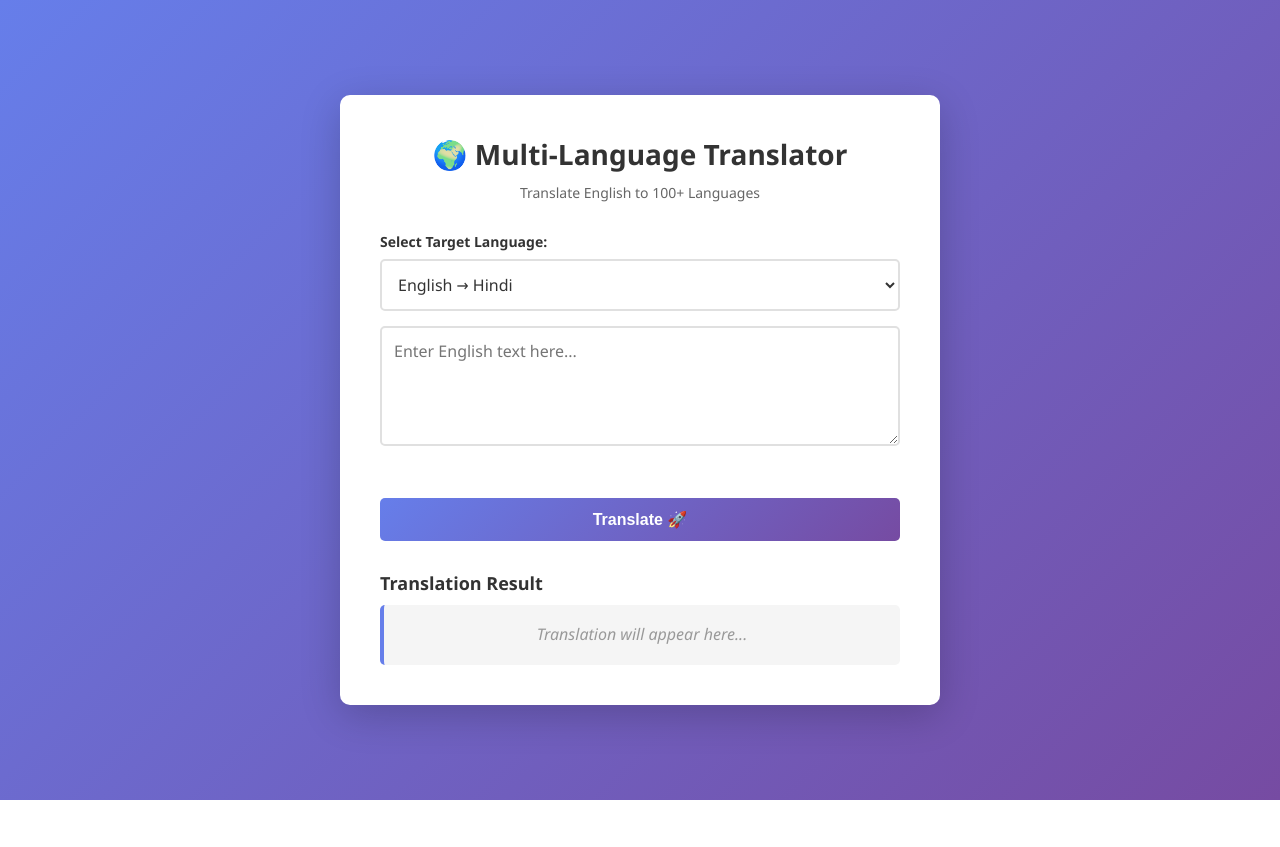
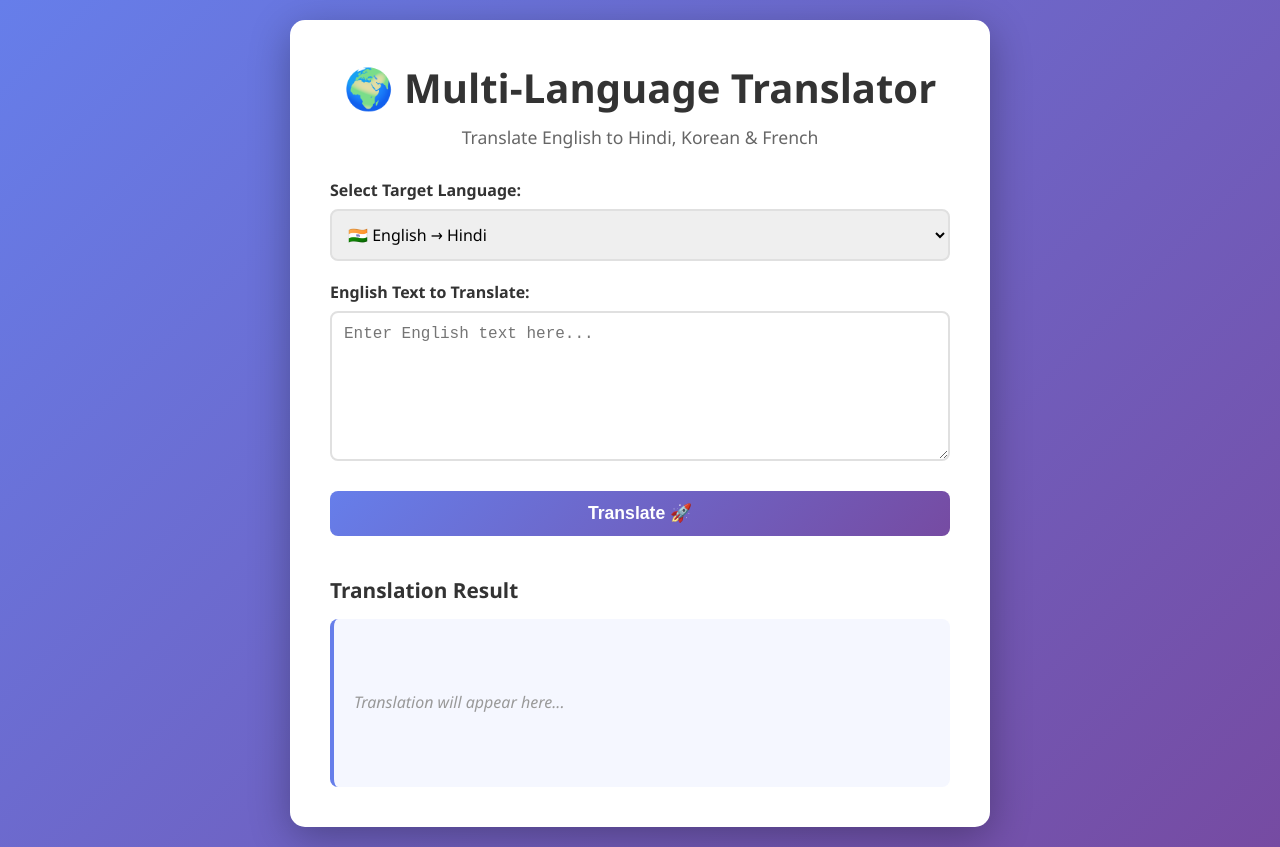
Before and after one commit to sukhvinderyadav0007/AI-TRANSLATOR-WEBAPP, a Flask app: page / in a window 1280 px wide. Before the commit the page ends 800 px from the top, so only its background shows below. Run offline with Flask 3, Linux system fonts and the light colour scheme.

Commit message:
Updated app.py and fixed model loading issue

```diff
--- a/app.py
+++ b/app.py
@@ -7,50 +7,11 @@ app = Flask(__name__, template_folder='templates', static_folder='static')
 models = {}
 tokenizers = {}
 
-# Model configurations for different language pairs
+# Model configurations for Hindi, Korean, and French
 LANGUAGE_MODELS = {
-    # Original languages
-    'chinese': 'Helsinki-NLP/opus-mt-en-zh',
-    'zh': 'Helsinki-NLP/opus-mt-en-zh',
-    'german': 'Helsinki-NLP/opus-mt-en-de',
-    'de': 'Helsinki-NLP/opus-mt-en-de',
-    'hindi': 'Helsinki-NLP/opus-mt-en-hi',
-    'hi': 'Helsinki-NLP/opus-mt-en-hi',
-    'korean': 'Helsinki-NLP/opus-mt-en-ko',
-    'ko': 'Helsinki-NLP/opus-mt-en-ko',
-    'spanish': 'Helsinki-NLP/opus-mt-en-es',
-    'es': 'Helsinki-NLP/opus-mt-en-es',
-    'french': 'Helsinki-NLP/opus-mt-en-fr',
-    'fr': 'Helsinki-NLP/opus-mt-en-fr',
-    'japanese': 'Helsinki-NLP/opus-mt-en-ja',
-    'ja': 'Helsinki-NLP/opus-mt-en-ja',
-    'russian': 'Helsinki-NLP/opus-mt-en-ru',
-    'ru': 'Helsinki-NLP/opus-mt-en-ru',
-    'arabic': 'Helsinki-NLP/opus-mt-en-ar',
-    'ar': 'Helsinki-NLP/opus-mt-en-ar',
-    'portuguese': 'Helsinki-NLP/opus-mt-en-pt',
-    'pt': 'Helsinki-NLP/opus-mt-en-pt',
-    # Additional 10 languages
-    'italian': 'Helsinki-NLP/opus-mt-en-it',
-    'it': 'Helsinki-NLP/opus-mt-en-it',
-    'turkish': 'Helsinki-NLP/opus-mt-en-tr',
-    'tr': 'Helsinki-NLP/opus-mt-en-tr',
-    'thai': 'Helsinki-NLP/opus-mt-en-th',
-    'th': 'Helsinki-NLP/opus-mt-en-th',
-    'vietnamese': 'Helsinki-NLP/opus-mt-en-vi',
-    'vi': 'Helsinki-NLP/opus-mt-en-vi',
-    'indonesian': 'Helsinki-NLP/opus-mt-en-id',
-    'id': 'Helsinki-NLP/opus-mt-en-id',
-    'polish': 'Helsinki-NLP/opus-mt-en-pl',
-    'pl': 'Helsinki-NLP/opus-mt-en-pl',
-    'dutch': 'Helsinki-NLP/opus-mt-en-nl',
-    'nl': 'Helsinki-NLP/opus-mt-en-nl',
-    'swedish': 'Helsinki-NLP/opus-mt-en-sv',
-    'sv': 'Helsinki-NLP/opus-mt-en-sv',
-    'greek': 'Helsinki-NLP/opus-mt-en-el',
-    'el': 'Helsinki-NLP/opus-mt-en-el',
-    'hungarian': 'Helsinki-NLP/opus-mt-en-hu',
-    'hu': 'Helsinki-NLP/opus-mt-en-hu'
+    'hi': 'Helsinki-NLP/opus-mt-en-hi',    # Hindi
+    'ko': 'Helsinki-NLP/opus-mt-en-ko',    # Korean
+    'fr': 'Helsinki-NLP/opus-mt-en-fr',    # French
 }
 
 def load_model(language_code):
@@ -67,7 +28,7 @@ def index():
     selected_language = "hi"  # Default language (Hindi)
 
     if request.method == 'POST':
-        text = request.form.get('data', '')
+        text = request.form.get('text', '')
         selected_language = request.form.get('language', 'hi')
 
         if text and selected_language in LANGUAGE_MODELS:
@@ -85,4 +46,6 @@ def index():
     return render_template('index.html', result=result, selected_language=selected_language)
 
 if __name__ == '__main__':
-    app.run()
+    print("🚀 Starting Flask Application...")
+    print("📝 Models supported: Hindi, Korean, French")
+    app.run(debug=True, host='127.0.0.1', port=5000)
--- a/static/css/style.css
+++ b/static/css/style.css
@@ -2,6 +2,10 @@
     margin: 0;
     padding: 0;
     box-sizing: border-box;
+}
+
+html {
+    scroll-behavior: smooth;
 }
 
 body {
@@ -12,141 +16,230 @@ body {
     justify-content: center;
     align-items: center;
     padding: 20px;
+    margin: 0;
 }
 
 .container {
     background: white;
-    border-radius: 10px;
-    box-shadow: 0 10px 40px rgba(0, 0, 0, 0.2);
+    border-radius: 15px;
+    box-shadow: 0 10px 40px rgba(0, 0, 0, 0.3);
     padding: 40px;
-    max-width: 600px;
+    max-width: 700px;
     width: 100%;
+    margin: auto;
 }
 
-h2 {
+h1 {
+    color: #333;
     text-align: center;
-    color: #333;
     margin-bottom: 10px;
-    font-size: 28px;
+    font-size: 2.5em;
 }
 
 .subtitle {
     text-align: center;
     color: #666;
     margin-bottom: 30px;
-    font-size: 14px;
-}
-
-form {
-    display: flex;
-    flex-direction: column;
-    gap: 15px;
+    font-size: 1.1em;
 }
 
 .form-group {
-    display: flex;
-    flex-direction: column;
-    gap: 8px;
+    margin-bottom: 20px;
 }
 
-.form-group label {
+label {
+    display: block;
+    margin-bottom: 8px;
     color: #333;
     font-weight: 600;
-    font-size: 14px;
+    font-size: 1em;
 }
 
-select {
+select,
+textarea {
+    width: 100%;
     padding: 12px;
     border: 2px solid #e0e0e0;
-    border-radius: 5px;
-    font-size: 16px;
-    font-family: 'Segoe UI', Tahoma, Geneva, Verdana, sans-serif;
-    background-color: white;
-    color: #333;
-    cursor: pointer;
-    transition: border-color 0.3s;
+    border-radius: 8px;
+    font-size: 1em;
+    font-family: inherit;
+    transition: border-color 0.3s, box-shadow 0.3s;
 }
 
-select:focus {
+select:focus,
+textarea:focus {
     outline: none;
     border-color: #667eea;
-    box-shadow: 0 0 5px rgba(102, 126, 234, 0.3);
+    box-shadow: 0 0 0 3px rgba(102, 126, 234, 0.1);
 }
 
 textarea {
-    padding: 12px;
-    border: 2px solid #e0e0e0;
-    border-radius: 5px;
-    font-size: 16px;
-    font-family: 'Segoe UI', Tahoma, Geneva, Verdana, sans-serif;
     resize: vertical;
-    min-height: 120px;
-    transition: border-color 0.3s;
+    min-height: 150px;
+    font-family: 'Courier New', monospace;
 }
 
-textarea:focus {
-    outline: none;
-    border-color: #667eea;
-    box-shadow: 0 0 5px rgba(102, 126, 234, 0.3);
-}
-
-button {
-    padding: 12px 30px;
+.btn-translate {
+    width: 100%;
+    padding: 12px;
     background: linear-gradient(135deg, #667eea 0%, #764ba2 100%);
     color: white;
     border: none;
-    border-radius: 5px;
-    font-size: 16px;
+    border-radius: 8px;
+    font-size: 1.1em;
     font-weight: 600;
     cursor: pointer;
     transition: transform 0.2s, box-shadow 0.2s;
+    margin-top: 10px;
 }
 
-button:hover {
+.btn-translate:hover {
     transform: translateY(-2px);
-    box-shadow: 0 5px 20px rgba(102, 126, 234, 0.4);
+    box-shadow: 0 8px 20px rgba(102, 126, 234, 0.4);
 }
 
-button:active {
+.btn-translate:active {
     transform: translateY(0);
 }
 
-h4 {
+.result-section {
+    margin-top: 40px;
+}
+
+.result-section h3 {
     color: #333;
-    margin-top: 30px;
-    margin-bottom: 10px;
-    font-size: 18px;
+    margin-bottom: 15px;
+    font-size: 1.3em;
 }
 
 .result-box {
-    background: #f5f5f5;
+    padding: 20px;
+    border-radius: 8px;
     border-left: 4px solid #667eea;
-    padding: 15px;
-    border-radius: 5px;
-    min-height: 60px;
+    background: #f5f7ff;
+    line-height: 1.6;
     color: #333;
-    font-size: 16px;
-    line-height: 1.6;
+    font-size: 1em;
+    word-wrap: break-word;
+    white-space: pre-wrap;
+}
+
+.result-box.success {
+    border-left-color: #10b981;
+    background: #ecfdf5;
+    color: #065f46;
 }
 
 .result-box.empty {
     color: #999;
     font-style: italic;
-    display: flex;
-    align-items: center;
-    justify-content: center;
 }
 
-@media (max-width: 600px) {
+@media (max-width: 768px) {
+    body {
+        padding: 15px;
+    }
+
+    .container {
+        padding: 30px;
+        max-width: 90vw;
+    }
+
+    h1 {
+        font-size: 2.2em;
+    }
+
+    .subtitle {
+        font-size: 1em;
+    }
+
+    label {
+        font-size: 0.95em;
+    }
+
+    textarea {
+        min-height: 120px;
+    }
+
+    select,
+    textarea {
+        padding: 10px;
+        font-size: 16px;
+    }
+}
+
+@media (max-width: 480px) {
+    body {
+        padding: 10px;
+    }
+
     .container {
         padding: 20px;
+        border-radius: 10px;
     }
 
-    h2 {
-        font-size: 22px;
+    h1 {
+        font-size: 1.8em;
+        margin-bottom: 8px;
+    }
+
+    .subtitle {
+        font-size: 0.9em;
+        margin-bottom: 20px;
+    }
+
+    .form-group {
+        margin-bottom: 15px;
+    }
+
+    label {
+        font-size: 0.9em;
+        margin-bottom: 6px;
+    }
+
+    select,
+    textarea {
+        padding: 10px;
+        font-size: 16px;
+        border-radius: 6px;
     }
 
     textarea {
         min-height: 100px;
     }
+
+    .btn-translate {
+        padding: 10px;
+        font-size: 1em;
+        padding: 10px;
+        margin-top: 8px;
+    }
+
+    .result-section {
+        margin-top: 25px;
+    }
+
+    .result-section h3 {
+        font-size: 1.1em;
+        margin-bottom: 12px;
+    }
+
+    .result-box {
+        padding: 15px;
+        font-size: 0.95em;
+    }
 }
+
+@media (max-width: 320px) {
+    .container {
+        padding: 15px;
+    }
+
+    h1 {
+        font-size: 1.5em;
+    }
+
+    .subtitle {
+        font-size: 0.85em;
+    }
+}
--- a/templates/index.html
+++ b/templates/index.html
@@ -2,41 +2,44 @@
 <head>
     <meta charset="UTF-8">
     <meta name="viewport" content="width=device-width, initial-scale=1.0">
-    <title>Multi-Language Translator</title>
+    <title>English to Hindi, Korean & French Translator</title>
     <link rel="stylesheet" href="{{ url_for('static', filename='css/style.css') }}">
 </head>
 <body>
     <div class="container">
-        <h2>🌍 Multi-Language Translator</h2>
-        <p class="subtitle">Translate English to 100+ Languages</p>
+        <h1>🌍 Multi-Language Translator</h1>
+        <p class="subtitle">Translate English to Hindi, Korean & French</p>
 
         <form method="POST" action="/">
             <div class="form-group">
                 <label for="language">Select Target Language:</label>
                 <select id="language" name="language" required>
-                    <option value="hi">English → Hindi</option>
-                    <option value="zh-CN">English → Chinese (Simplified)</option>
-                    <option value="ko">English → Korean</option>
-                    <option value="de">English → German</option>
-                    <option value="es">English → Spanish</option>
-                    <option value="fr">English → French</option>
-                    <option value="ja">English → Japanese</option>
-                    <option value="ru">English → Russian</option>
-                    <option value="ar">English → Arabic</option>
-                    <option value="pt-BR">English → Portuguese</option>
+                    <option value="hi" {% if selected_language == 'hi' %}selected{% endif %}>🇮🇳 English → Hindi</option>
+                    <option value="ko" {% if selected_language == 'ko' %}selected{% endif %}>🇰🇷 English → Korean</option>
+                    <option value="fr" {% if selected_language == 'fr' %}selected{% endif %}>🇫🇷 English → French</option>
                 </select>
             </div>
 
-            <textarea placeholder="Enter English text here..." name="text" required></textarea><br>
-            <button type="submit">Translate 🚀</button>
+            <div class="form-group">
+                <label for="text">English Text to Translate:</label>
+                <textarea id="text" name="text" placeholder="Enter English text here..." required></textarea>
+            </div>
+
+            <button type="submit" class="btn-translate">Translate 🚀</button>
         </form>
 
-        <h4>Translation Result</h4>
-        {% if result %}
-            <div class="result-box">{{ result }}</div>
-        {% else %}
-            <div class="result-box empty">Translation will appear here...</div>
-        {% endif %}
+        <div class="result-section">
+            <h3>Translation Result</h3>
+            {% if result %}
+                <div class="result-box success">
+                    <p>{{ result }}</p>
+                </div>
+            {% else %}
+                <div class="result-box empty">
+                    <p>Translation will appear here...</p>
+                </div>
+            {% endif %}
+        </div>
     </div>
 </body>
 </html>
```
Also changed, not shown: api/index.py (deleted, +0 -31 lines), requirements.txt (+6 -1 lines), README-TRANSLATOR.md (added).
